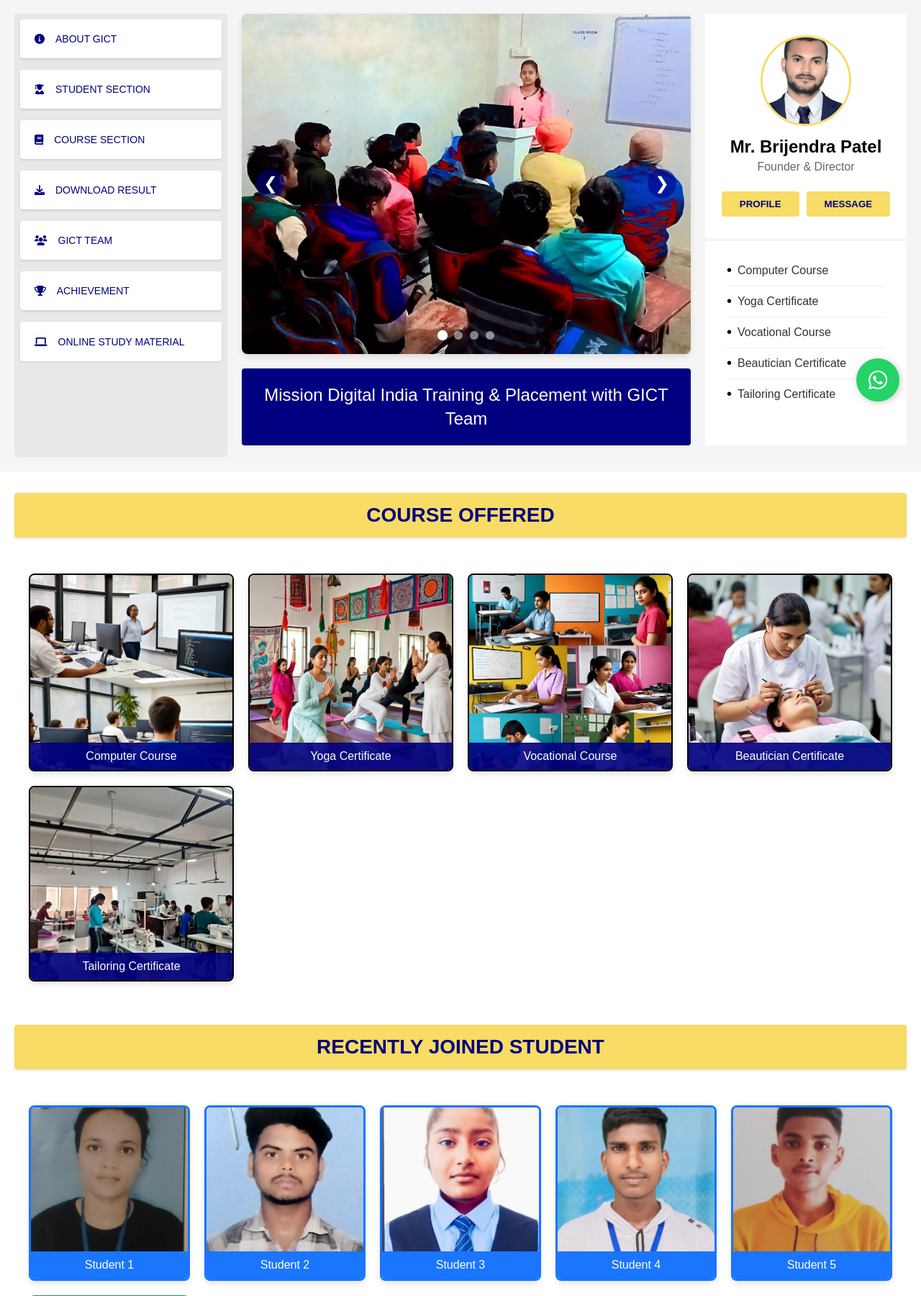
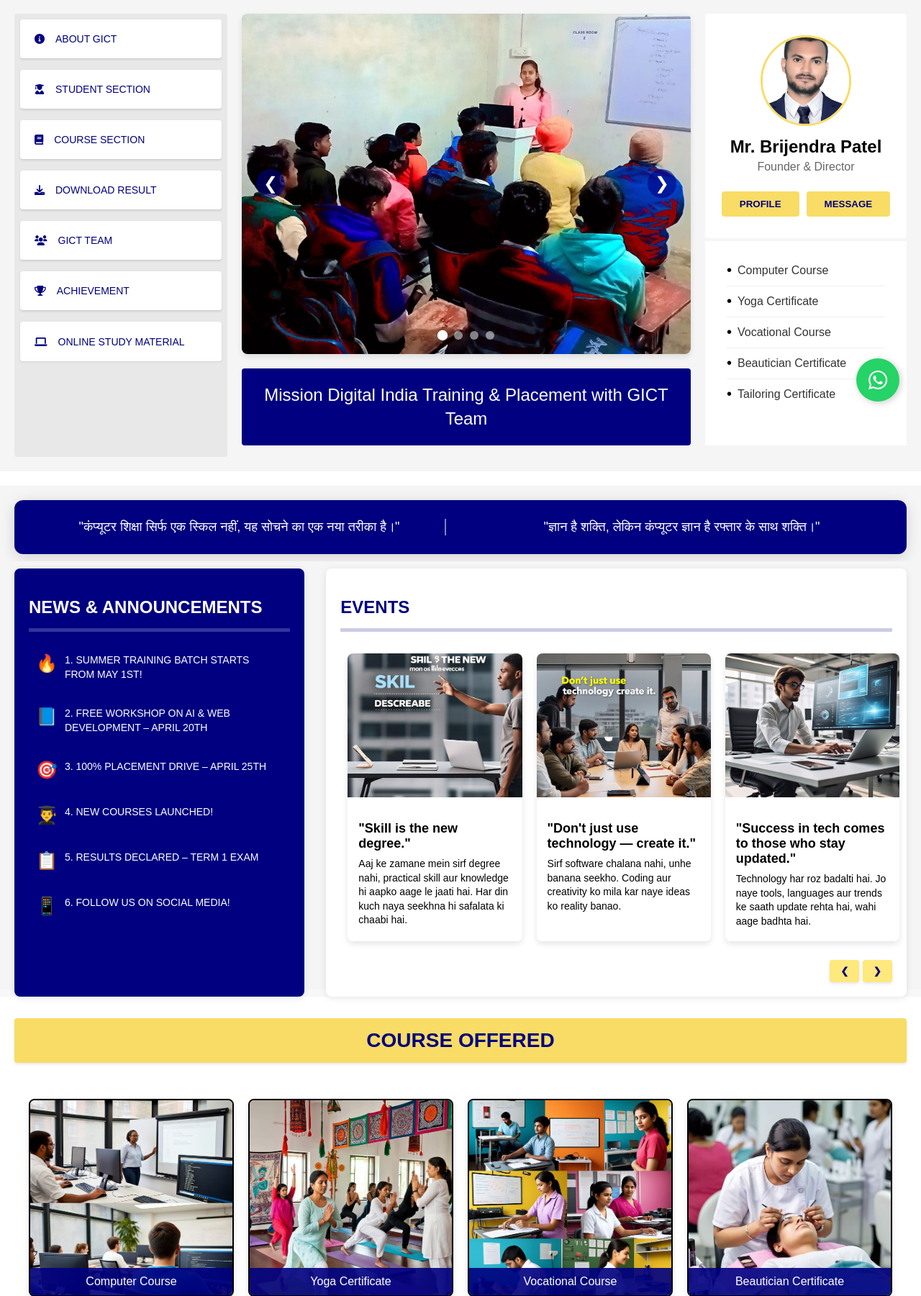
Before and after one commit to gictorg/gict, a PHP site: page / in a window 1280 px wide. Shown: the part 320-2121 px from the top of the page at 72% size. Run offline with PHP 8.4, Linux system fonts and the light colour scheme.

Commit message:
added the news section

```diff
--- /dev/null
+++ b/assets/css/news-events.css
@@ -0,0 +1,308 @@
+/* News & Events Section */
+.news-events-section {
+    padding: 10px 0;
+    background: #f8f8f8;
+}
+
+.news-events-wrapper {
+    display: grid;
+    grid-template-columns: 1fr 2fr;
+    gap: 30px;
+    min-height: 500px;
+}
+
+/* News Section */
+.news-section {
+    background: #000080;
+    padding: 20px;
+    border-radius: 8px;
+    box-shadow: 0 2px 10px rgba(0,0,0,0.1);
+    display: flex;
+    flex-direction: column;
+    height: 100%;
+    margin-top: -10px;
+}
+
+.news-section h2 {
+    color: #fff;
+    font-size: 24px;
+    margin-bottom: 20px;
+    text-transform: uppercase;
+    flex-shrink: 0;
+    padding-bottom: 15px;
+    border-bottom: 5px solid rgba(255, 255, 255, 0.2);
+}
+
+.news-list {
+    display: flex;
+    flex-direction: column;
+    gap: 15px;
+    overflow-y: auto;
+    max-height: 400px;
+    padding-right: 10px;
+}
+
+/* Scrollbar Styles for News List */
+.news-list::-webkit-scrollbar {
+    width: 6px;
+}
+
+.news-list::-webkit-scrollbar-track {
+    background: rgba(255, 255, 255, 0.1);
+    border-radius: 3px;
+}
+
+.news-list::-webkit-scrollbar-thumb {
+    background: #FFE87C;
+    border-radius: 3px;
+}
+
+.news-list::-webkit-scrollbar-thumb:hover {
+    background: #FFD700;
+}
+
+.news-item {
+    display: flex;
+    align-items: flex-start;
+    gap: 10px;
+    padding: 10px;
+    border-radius: 4px;
+    transition: background-color 0.3s ease;
+}
+
+.news-item:hover {
+    background-color: rgba(255, 255, 255, 0.1);
+}
+
+.news-icon {
+    font-size: 24px;
+}
+
+.news-item p {
+    margin: 0;
+    font-size: 14px;
+    color: #fff;
+    line-height: 1.4;
+}
+
+/* Events Section */
+.events-section {
+    background: #fff;
+    padding: 20px;
+    border-radius: 8px;
+    box-shadow: 0 2px 10px rgba(0,0,0,0.1);
+    display: flex;
+    flex-direction: column;
+    height: 100%;
+    position: relative;
+    overflow: hidden;
+    margin-bottom: 20px;
+    margin-top: -10px;
+}
+
+.events-section h2 {
+    color: #000080;
+    font-size: 24px;
+    margin-bottom: 20px;
+    text-transform: uppercase;
+    padding-bottom: 15px;
+    border-bottom: 5px solid rgba(0, 0, 128, 0.2);
+}
+
+.events-slider {
+    position: relative;
+    display: flex;
+    gap: 20px;
+    flex: 1;
+    min-height: 0;
+    padding: 10px;
+    max-height: 400px;
+    width: 100%;
+    overflow-x: auto;
+    overflow-y: hidden;
+    scrollbar-width: none; /* Firefox */
+    -ms-overflow-style: none; /* IE and Edge */
+    scroll-behavior: smooth;
+}
+
+.events-slider::-webkit-scrollbar {
+    display: none; /* Chrome, Safari, Opera */
+}
+
+.event-slide {
+    flex: 0 0 calc((100% - 40px) / 3); /* Account for gaps between 3 items */
+    position: relative;
+    height: auto;
+    border-radius: 8px;
+    overflow: hidden;
+    box-shadow: 0 4px 8px rgba(0,0,0,0.1);
+    display: flex;
+    flex-direction: column;
+    background: #fff;
+}
+
+.event-slide.active {
+    display: block;
+}
+
+.event-slide.hidden {
+    opacity: 0;
+    pointer-events: none;
+}
+
+.event-slide img {
+    width: 100%;
+    height: 200px;
+    object-fit: cover;
+    display: block;
+}
+
+.event-content {
+    padding: 15px;
+    background: #fff;
+    color: #000;
+    position: relative;
+    flex: 1;
+}
+
+.event-content h3 {
+    font-size: 18px;
+    margin-bottom: 8px;
+    font-weight: 600;
+    color: #000;
+}
+
+.event-content p {
+    font-size: 14px;
+    margin: 0;
+    line-height: 1.4;
+    color: #000;
+}
+
+/* Controls */
+.event-controls {
+    position: absolute;
+    bottom: 20px;
+    right: 20px;
+    z-index: 20;
+    display: flex;
+    gap: 10px;
+    pointer-events: none;
+}
+
+.prev-btn,
+.next-btn {
+    background: #FFE87C;
+    border: none;
+    padding: 8px 15px;
+    border-radius: 4px;
+    color: #000080;
+    font-weight: 600;
+    cursor: pointer;
+    transition: all 0.3s ease;
+    box-shadow: 0 2px 4px rgba(0,0,0,0.1);
+    pointer-events: auto;
+    z-index: 30;
+}
+
+.prev-btn:hover,
+.next-btn:hover {
+    background: #FFD700;
+    transform: scale(1.05);
+}
+
+/* Remove other control styles */
+.play-btn,
+.stop-btn {
+    display: none;
+}
+
+/* Hindi Quote Section */
+.quote-section {
+    color: #fff;
+    padding: 0;
+    margin-top: 20px;
+    margin-bottom: -20px;
+}
+
+.quotes-wrapper {
+    display: flex;
+    justify-content: space-between;
+    gap: 40px;
+    background-color: #000080;
+    padding: 25px;
+    border-radius: 12px;
+    box-shadow: 0 4px 20px rgba(0,0,0,0.15);
+    width: 100%;
+    max-width: 1400px;
+    margin: 0 auto;
+}
+
+.quote {
+    flex: 1;
+    text-align: center;
+    font-size: 18px;
+    line-height: 1.4;
+    color: #fff;
+    padding: 0 20px;
+    position: relative;
+}
+
+.quote:not(:last-child)::after {
+    content: '';
+    position: absolute;
+    right: 0;
+    top: 5%;
+    height: 90%;
+    width: 2px;
+    background-color: rgba(255, 255, 255, 0.5);
+}
+
+.quote p {
+    margin: 0;
+    color: #fff;
+}
+
+/* Responsive Design */
+@media (max-width: 1024px) {
+    .news-events-wrapper {
+        grid-template-columns: 1fr;
+    }
+
+    .event-slide {
+        flex: 0 0 calc((100% - 20px) / 2); /* Account for gap between 2 items */
+    }
+}
+
+@media (max-width: 768px) {
+    .quotes-wrapper {
+        flex-direction: column;
+        gap: 20px;
+    }
+
+    .event-slide {
+        flex: 0 0 100%; /* Full width for single item */
+    }
+
+    .event-content {
+        position: absolute;
+    }
+
+    .event-content h3 {
+        font-size: 16px;
+    }
+
+    .event-content p {
+        font-size: 12px;
+    }
+
+    .event-controls {
+        bottom: 10px;
+        right: 10px;
+    }
+
+    .slider-controls {
+        width: 100%;
+        justify-content: center;
+    }
+}
--- /dev/null
+++ b/assets/js/events-slider.js
@@ -0,0 +1,47 @@
+document.addEventListener('DOMContentLoaded', function() {
+    const slider = document.querySelector('.events-slider');
+    const slides = document.querySelectorAll('.event-slide');
+    const prevBtn = document.querySelector('.prev-btn');
+    const nextBtn = document.querySelector('.next-btn');
+
+    let currentIndex = 0;
+    const slidesPerView = 3;
+    const totalSlides = slides.length;
+
+    function updateSlidesPosition() {
+        const slideWidth = slides[0].offsetWidth + 20; // Width + gap
+        const maxIndex = totalSlides - slidesPerView;
+
+        // Scroll to the current position
+        slider.scrollTo({
+            left: currentIndex * slideWidth,
+            behavior: 'smooth'
+        });
+
+        // Update button states
+        prevBtn.disabled = currentIndex === 0;
+        nextBtn.disabled = currentIndex >= maxIndex;
+    }
+
+    // Event listeners for buttons
+    prevBtn.addEventListener('click', () => {
+        if (currentIndex > 0) {
+            currentIndex--;
+            updateSlidesPosition();
+        }
+    });
+
+    nextBtn.addEventListener('click', () => {
+        const maxIndex = totalSlides - slidesPerView;
+        if (currentIndex < maxIndex) {
+            currentIndex++;
+            updateSlidesPosition();
+        }
+    });
+
+    // Initial setup
+    updateSlidesPosition();
+
+    // Update on window resize
+    window.addEventListener('resize', updateSlidesPosition);
+});
--- a/index.php
+++ b/index.php
@@ -7,6 +7,7 @@
     <link rel="stylesheet" href="assets/css/style.css">
     <link rel="stylesheet" href="assets/css/sidebar.css">
     <link rel="stylesheet" href="assets/css/footer.css">
+    <link rel="stylesheet" href="assets/css/news-events.css">
 </head>
 
 <?php include 'header.php'; ?>
@@ -78,6 +79,7 @@
     </div>
 </div>
 
+<?php include 'news-events.php'; ?>
 <?php include 'gallery.php'; ?>
 
 <!-- WhatsApp Button -->
--- /dev/null
+++ b/news-events.php
@@ -0,0 +1,93 @@
+<!-- Hindi Quote Section -->
+<div class="quote-section">
+    <div class="container">
+        <div class="quotes-wrapper">
+            <div class="quote">
+                <p>"कंप्यूटर शिक्षा सिर्फ एक स्किल नहीं, यह सोचने का एक नया तरीका है।"</p>
+            </div>
+            <div class="quote">
+                <p>"ज्ञान है शक्ति, लेकिन कंप्यूटर ज्ञान है रफ्तार के साथ शक्ति।"</p>
+            </div>
+        </div>
+    </div>
+</div>
+<!-- News & Events Section -->
+<div class="news-events-section">
+    <div class="container">
+        <div class="news-events-wrapper">
+            <!-- News Section -->
+            <div class="news-section">
+                <h2>News & Announcements</h2>
+                <div class="news-list">
+                    <div class="news-item">
+                        <span class="news-icon">🔥</span>
+                        <p>1. SUMMER TRAINING BATCH STARTS FROM MAY 1ST!</p>
+                    </div>
+                    <div class="news-item">
+                        <span class="news-icon">📘</span>
+                        <p>2. FREE WORKSHOP ON AI & WEB DEVELOPMENT – APRIL 20TH</p>
+                    </div>
+                    <div class="news-item">
+                        <span class="news-icon">🎯</span>
+                        <p>3. 100% PLACEMENT DRIVE – APRIL 25TH</p>
+                    </div>
+                    <div class="news-item">
+                        <span class="news-icon">👨‍🎓</span>
+                        <p>4. NEW COURSES LAUNCHED!</p>
+                    </div>
+                    <div class="news-item">
+                        <span class="news-icon">📋</span>
+                        <p>5. RESULTS DECLARED – TERM 1 EXAM</p>
+                    </div>
+                    <div class="news-item">
+                        <span class="news-icon">📱</span>
+                        <p>6. FOLLOW US ON SOCIAL MEDIA!</p>
+                    </div>
+                </div>
+            </div>
+
+            <!-- Events Section -->
+            <div class="events-section">
+                <h2>Events</h2>
+                <div class="events-slider">
+                    <div class="event-slide">
+                        <img src="assets/images/skill course.jpeg" alt="Skill is the new degree">
+                        <div class="event-content">
+                            <h3>"Skill is the new degree."</h3>
+                            <p>Aaj ke zamane mein sirf degree nahi, practical skill aur knowledge hi aapko aage le jaati hai. Har din kuch naya seekhna hi safalata ki chaabi hai.</p>
+                        </div>
+                    </div>
+                    <div class="event-slide">
+                        <img src="assets/images/techno.jpeg" alt="Don't just use technology">
+                        <div class="event-content">
+                            <h3>"Don't just use technology — create it."</h3>
+                            <p>Sirf software chalana nahi, unhe banana seekho. Coding aur creativity ko mila kar naye ideas ko reality banao.</p>
+                        </div>
+                    </div>
+                    <div class="event-slide">
+                        <img src="assets/images/Success.jpeg" alt="Success in tech">
+                        <div class="event-content">
+                            <h3>"Success in tech comes to those who stay updated."</h3>
+                            <p>Technology har roz badalti hai. Jo naye tools, languages aur trends ke saath update rehta hai, wahi aage badhta hai.</p>
+                        </div>
+                    </div>
+                    <div class="event-slide">
+                        <img src="assets/images/skill course.jpeg" alt="Skill is the new degree">
+                        <div class="event-content">
+                            <h3>"Skill is the new degree."</h3>
+                            <p>Aaj ke zamane mein sirf degree nahi, practical skill aur knowledge hi aapko aage le jaati hai. Har din kuch naya seekhna hi safalata ki chaabi hai.</p>
+                        </div>
+                    </div>
+                </div>
+                <div class="event-controls">
+                    <div class="slider-controls">
+                        <button class="prev-btn">❮</button>
+                        <button class="next-btn">❯</button>
+                    </div>
+                </div>
+            </div>
+        </div>
+    </div>
+</div>
+
+<script src="assets/js/events-slider.js"></script>
```
Also changed, not shown: assets/js/main.js (renamed from assets/js/mobile-menu.js).
